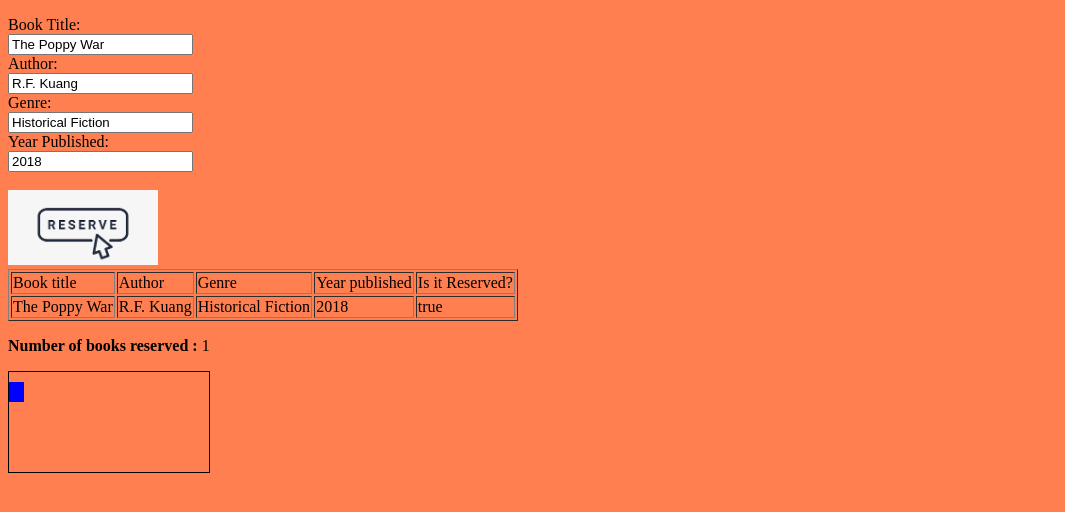
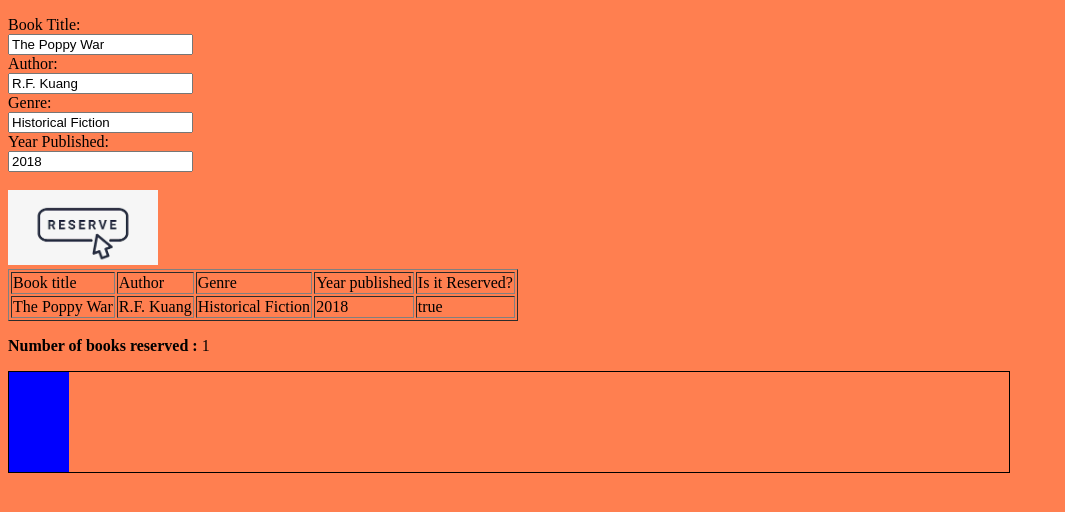
Before and after one commit to nidhi-ca7/nidhi-ca7.github.io, a plain HTML site: page index.html in a window 1280 px wide. Both pictures are taken after a click on the picture "Click here to reserve". Shown: the part 126-638 px from the top of the page, without its empty margins (0-1065 px from the left). Drawn offline with nearby package versions, Linux system fonts and the light colour scheme.

Commit message:
Update index.html

```diff
--- a/index.html
+++ b/index.html
@@ -19,6 +19,7 @@
         </script>
 
         <script>
+            var size = 0;
             let mybooks = {};
             function Book(title, author, genre, year){
                 this.title = title;
@@ -52,9 +53,11 @@
                 inittable(book);
                 mybooks[book.title] = book;
                 }
-                var nobooks = count();
-                $("#bookscount").text(nobooks);
-                draw(nobooks);
+                size = count();
+                $("#bookscount").text(size);
+                clear(loops);
+                loops=0;
+                draw();
             }
 
             function count(){
@@ -69,12 +72,23 @@
                 $("table").find('tbody')
                 .append("<tr><td>"+book.title+"</td><td>"+book.author+"</td><td>"+book.genre+"</td><td>"+book.year+"</td><td>"+book.reserved+"</td></tr>")
             }
-
-            function draw(size){
+            var loops = 0;
+            function draw(){
                 var c = document.getElementById("myCanvas");
                 var ctx = c.getContext("2d");
                 ctx.fillStyle = "blue";
-                ctx.fillRect(0, 10, 15*size, 20);
+                ctx.fillRect(0, 0, loops, 100);
+                loops++
+                if(loops<=60*size){
+                    window.requestAnimationFrame (draw);
+                }
+            }
+
+            function clear(loops){
+                var c = document.getElementById("myCanvas");
+                var ctx = c.getContext("2d");
+                ctx.fillStyle = "blue";
+                ctx.clearRect(0, 0, loops, 100);
             }
         </script>
     </head>
@@ -128,7 +142,7 @@
     </tr>
 </table>
 <p><b>Number of books reserved : </b><span id="bookscount">0</span></p>
-<canvas id="myCanvas" width="200" height="100" style="border:1px solid #000000;">
+<canvas id="myCanvas" width="1000" height="100" style="border:1px solid #000000;">
 </canvas>
 
 </body>
```
